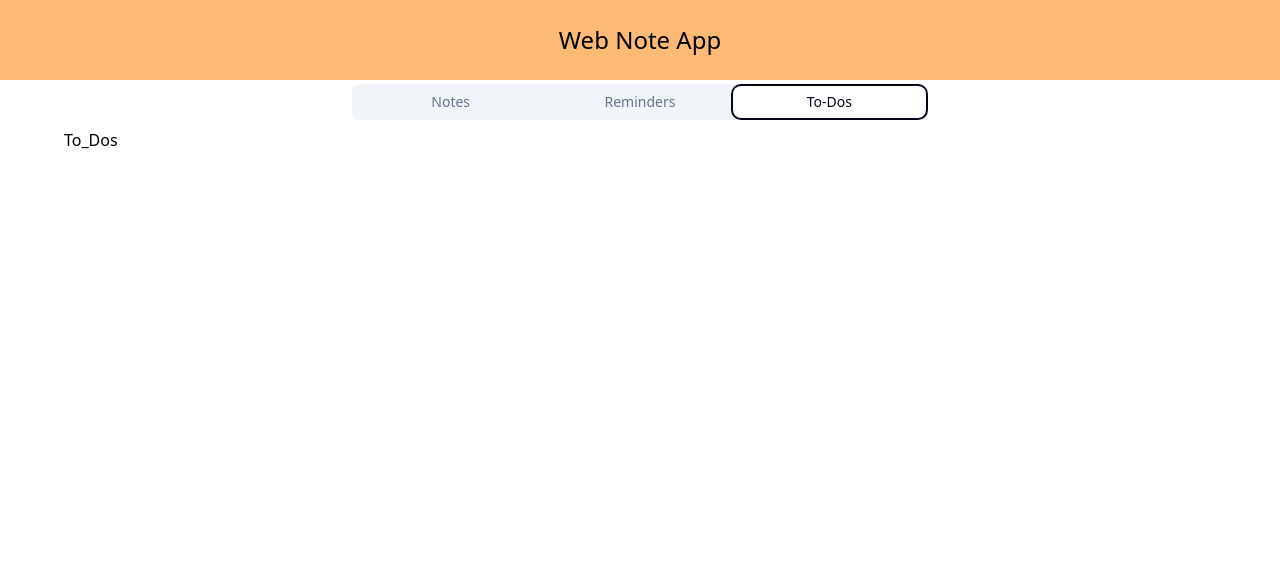
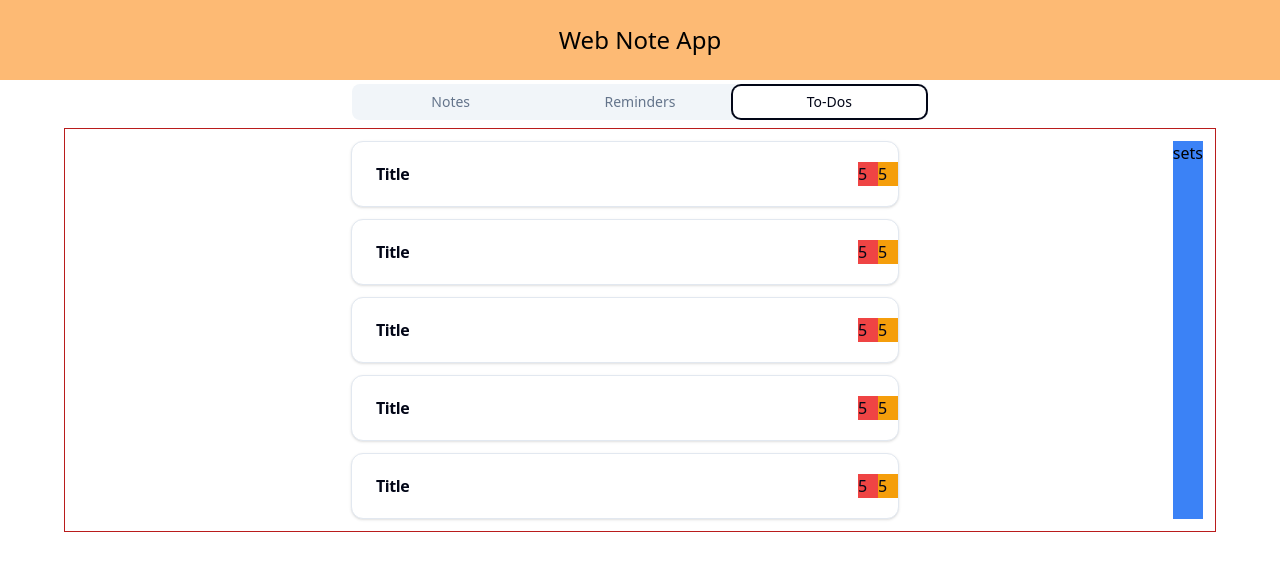
Before and after one commit to AlirezaHmami/web-note, a React (Vite) app: page / in a window 1280 px wide. Both pictures are taken after a click on the tab "To-Dos". Shown: the top 570 px of the page. Built offline with nearby package versions, Linux system fonts and the light colour scheme.

Commit message:
Todolist inited

```diff
--- /dev/null
+++ b/src/Components/ToDoCard.tsx
@@ -0,0 +1,20 @@
+import React from 'react'
+import { Card, CardHeader, CardTitle, CardDescription, CardContent, CardFooter } from './ui/card'
+
+function ToDoCard() {
+  return (
+    <Card className="w-1/2 flex items-center justify-between">
+    <CardHeader>
+    <CardTitle className="">
+        Title
+      </CardTitle>
+    </CardHeader>
+    <div className='icon flex'>
+      <div className="bg-red-500 w-5">5</div>
+      <div className="bg-amber-500 w-5">5</div>
+    </div>
+  </Card>
+  )
+}
+
+export default ToDoCard
--- a/src/Views/To-Dos.tsx
+++ b/src/Views/To-Dos.tsx
@@ -1,8 +1,17 @@
+import ToDoCard from '@/Components/ToDoCard'
 import React from 'react'
 
 function To_Dos() {
+  const tempTodos = [1,2,3,4,5]
   return (
-    <div>To_Dos</div>
+    <div className="w-full border border-red-700 p-3 flex">
+      <div className="flex-1 items-center justify-center flex flex-col gap-3">
+        {tempTodos.map(t=><ToDoCard key={t}></ToDoCard>)}
+      </div>
+      <div className="bg-blue-500">
+        sets
+      </div>
+    </div>
   )
 }
 
```
